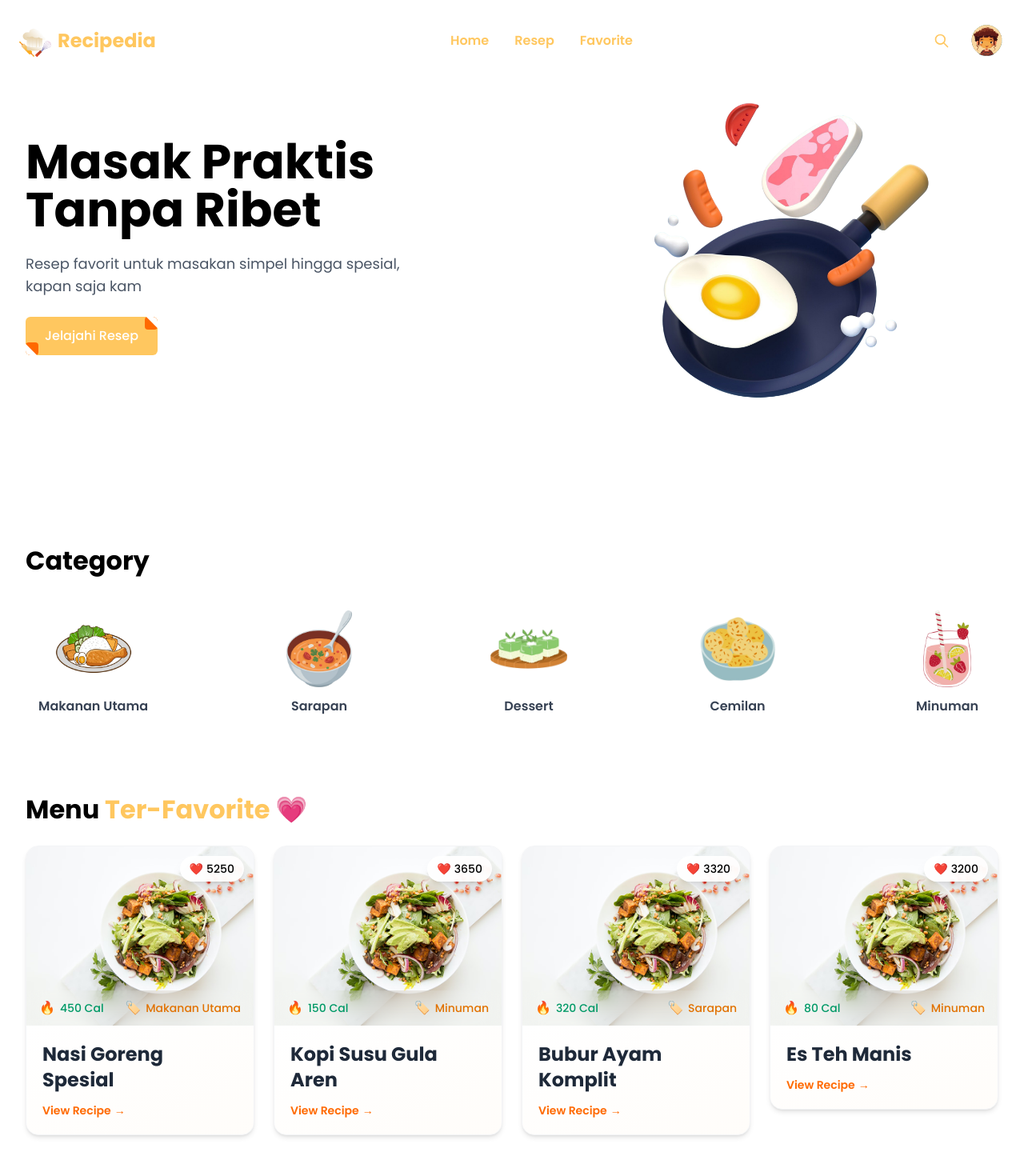
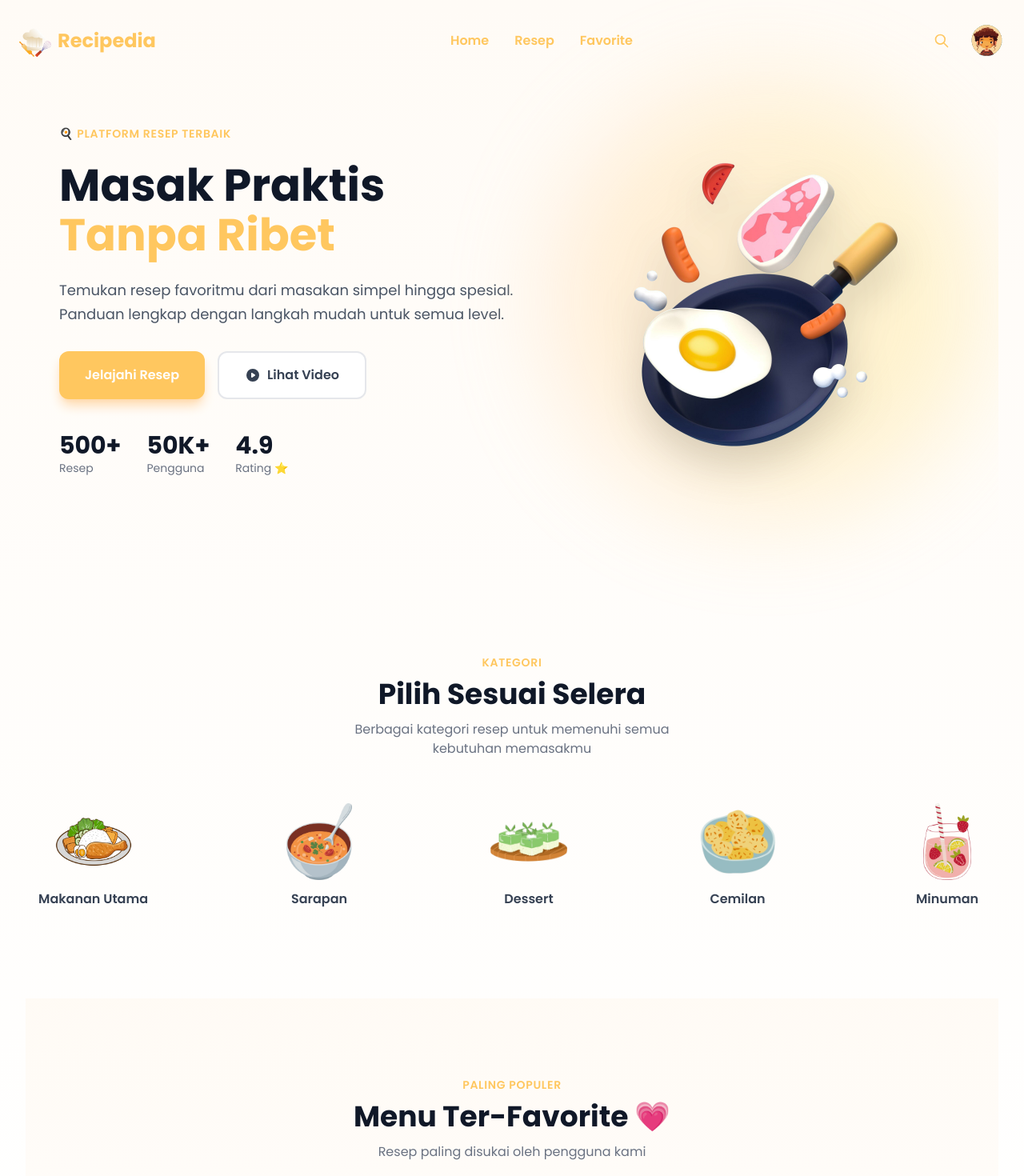
Before and after one commit to vskirani/Recipedia, a React (Vite) app: page / in a window 1280 px wide. Shown: the top 1470 px of the page at 80% size. Built offline with nearby package versions, Linux system fonts and the light colour scheme; a web font is replaced by a local one; what @midudev/tailwind-animations would draw is missing.

Commit message:
update view home page

```diff
--- a/package.json
+++ b/package.json
@@ -15,6 +15,7 @@
     "aos": "^2.3.4",
     "react": "^19.2.0",
     "react-dom": "^19.2.0",
+    "react-router-dom": "^7.11.0",
     "tailwindcss": "^4.1.18"
   },
   "devDependencies": {
--- a/src/App.jsx
+++ b/src/App.jsx
@@ -1,10 +1,11 @@
 import { useEffect } from 'react'
+import { BrowserRouter as Router, Routes, Route } from 'react-router-dom'
 import './index.css'
 import Navbar from './components/Navbar'
 import HomePage from './pages/HomePage'
+import DetailResep from './pages/DetailResep'
 import Footer from './components/Footer'
 
-// AOS - Animate On Scroll
 import AOS from 'aos'
 import 'aos/dist/aos.css'
 
@@ -13,17 +14,23 @@ function App() {
     AOS.init({
       duration: 800,
       easing: 'ease-in-out',
-      once: false, // animasi hanya jalan sekali
+      once: true,
     })
   }, [])
 
   return (
-    <div className="mx-auto max-w-7xl px-3 sm:px-4 md:px-6 lg:px-8 py-3 sm:py-4">
-      <Navbar />
-      <HomePage />
-      <Footer />
-    </div>
-
+    <Router>
+      <div className="min-h-screen bg-gradient-to-b from-orange-50/50 via-white to-orange-50/30">
+        <Navbar />
+        <div className="mx-auto max-w-7xl px-4 sm:px-6 lg:px-8">
+          <Routes>
+            <Route path="/" element={<HomePage />} />
+            <Route path="/resep/:id" element={<DetailResep />} />
+          </Routes>
+        </div>
+        <Footer />
+      </div>
+    </Router>
   )
 }
 
--- a/src/components/TestimonialSection.jsx
+++ b/src/components/TestimonialSection.jsx
@@ -12,7 +12,7 @@ export default function TestimonialSection() {
       </div>
 
       <div className="grid grid-cols-1 md:grid-cols-12 gap-6 items-start">
-        {/* Featured Card - Large */}
+
         <div className="md:col-span-5 bg-gradient-to-br from-primary/10 to-orange-50 rounded-3xl p-8 border border-primary/20 hover:shadow-2xl hover:-translate-y-2 transition-all duration-300 group">
           <div className="flex items-center gap-4 mb-6">
             <img
@@ -39,7 +39,7 @@ export default function TestimonialSection() {
           </div>
         </div>
 
-        {/* Right Side Cards */}
+
         <div className="md:col-span-7 flex flex-col gap-6">
           {testimonials.slice(1).map((item, index) => (
             <div
--- a/src/index.css
+++ b/src/index.css
@@ -11,8 +11,14 @@
   --font-family-pacifico: "Pacifico", cursive;
 }
 
+* {
+  scroll-behavior: smooth;
+}
+
 body {
   font-family: var(--font-family-poppins);
+  -webkit-font-smoothing: antialiased;
+  -moz-osx-font-smoothing: grayscale;
 }
 
 /* Hide scrollbar */
@@ -23,3 +29,21 @@ body {
 .scrollbar-hide::-webkit-scrollbar {
   display: none;  /* Chrome, Safari, Opera */
 }
+
+/* Custom scrollbar for body */
+::-webkit-scrollbar {
+  width: 8px;
+}
+
+::-webkit-scrollbar-track {
+  background: #f1f1f1;
+}
+
+::-webkit-scrollbar-thumb {
+  background: #FFC75F;
+  border-radius: 10px;
+}
+
+::-webkit-scrollbar-thumb:hover {
+  background: #e6a945;
+}
--- a/src/pages/HomePage.jsx
+++ b/src/pages/HomePage.jsx
@@ -6,92 +6,112 @@ import { products } from "../data/products";
 
 
 export default function HomePage() {
-  // Ambil 4 produk dengan likes terbanyak
+
   const popularProducts = [...products]
     .sort((a, b) => b.likes - a.likes)
     .slice(0, 4);
 
   return (
-    <main className="pt-8">
+    <main className="overflow-hidden">
       {/* HERO */}
-      <section className="flex flex-col-reverse lg:flex-row w-full items-center justify-between gap-8 lg:gap-x-14">
+      <section id="hero" className="min-h-[calc(100vh-80px)] flex flex-col-reverse lg:flex-row w-full items-center justify-center gap-8 lg:gap-x-14 pt-20 pb-12">
         {/* left content */}
-        <div className="flex flex-col gap-4 sm:gap-6 text-center lg:text-left" data-aos="flip-down">
-          <h1 className="text-3xl sm:text-4xl md:text-5xl lg:text-[60px] font-bold leading-tight lg:leading-none">
-            Masak Praktis Tanpa Ribet
+        <div className="flex flex-col gap-5 sm:gap-6 text-center lg:text-left max-w-xl" data-aos="fade-right">
+          <span className="text-primary font-semibold text-sm uppercase tracking-wider">🍳 Platform Resep Terbaik</span>
+          <h1 className="text-3xl sm:text-4xl md:text-5xl lg:text-[56px] font-bold leading-tight lg:leading-[1.1] text-gray-900">
+            Masak Praktis <br className="hidden lg:block" />
+            <span className="text-primary">Tanpa Ribet</span>
           </h1>
 
-          <p className="font-poppins text-base sm:text-lg text-gray-600 max-w-lg mx-auto lg:mx-0">
-            Resep favorit untuk masakan simpel hingga spesial, kapan saja kam
+          <p className="font-poppins text-base sm:text-lg text-gray-600 leading-relaxed">
+            Temukan resep favoritmu dari masakan simpel hingga spesial.
+            Panduan lengkap dengan langkah mudah untuk semua level.
           </p>
 
-          <button
-            className="relative inline-flex items-center px-6 py-3 overflow-hidden font-medium transition-all bg-primary rounded-md group w-fit mx-auto lg:mx-0"
-          >
-            <span
-              className="absolute top-0 right-0 inline-block w-4 h-4 transition-all duration-500 ease-in-out bg-orange-500 rounded group-hover:-mr-4 group-hover:-mt-4"
-            >
-              <span
-                className="absolute top-0 right-0 w-5 h-5 rotate-45 translate-x-1/2 -translate-y-1/2 bg-white"
-              ></span>
-            </span>
-            <span
-              className="absolute bottom-0 rotate-180 left-0 inline-block w-4 h-4 transition-all duration-500 ease-in-out bg-orange-500 rounded group-hover:-ml-4 group-hover:-mb-4"
-            >
-              <span
-                className="absolute top-0 right-0 w-5 h-5 rotate-45 translate-x-1/2 -translate-y-1/2 bg-white"
-              ></span>
-            </span>
-            <span
-              className="absolute bottom-0 left-0 w-full h-full transition-all duration-500 ease-in-out delay-200 -translate-x-full bg-orange-400 rounded-md group-hover:translate-x-0"
-            ></span>
-            <span
-              className="relative text-white transition-colors duration-200 ease-in-out group-hover:text-white"
-            >Jelajahi Resep</span>
-          </button>
+          <div className="flex flex-col sm:flex-row gap-4 mt-2 justify-center lg:justify-start">
+            <button className="px-8 py-4 bg-primary hover:bg-orange-400 text-white font-semibold rounded-xl shadow-lg shadow-orange-200 hover:shadow-xl hover:-translate-y-1 transition-all duration-300">
+              Jelajahi Resep
+            </button>
+            <button className="px-8 py-4 bg-white hover:bg-gray-50 text-gray-700 font-semibold rounded-xl border-2 border-gray-200 hover:border-primary hover:-translate-y-1 transition-all duration-300 flex items-center justify-center gap-2">
+              <svg className="w-5 h-5" fill="currentColor" viewBox="0 0 20 20">
+                <path fillRule="evenodd" d="M10 18a8 8 0 100-16 8 8 0 000 16zM9.555 7.168A1 1 0 008 8v4a1 1 0 001.555.832l3-2a1 1 0 000-1.664l-3-2z" clipRule="evenodd"/>
+              </svg>
+              Lihat Video
+            </button>
+          </div>
 
+          {/* Rating */}
+          <div className="flex gap-8 mt-4 justify-center lg:justify-start">
+            <div className="text-center lg:text-left">
+              <p className="text-2xl sm:text-3xl font-bold text-gray-900">500+</p>
+              <p className="text-sm text-gray-500">Resep</p>
+            </div>
+            <div className="text-center lg:text-left">
+              <p className="text-2xl sm:text-3xl font-bold text-gray-900">50K+</p>
+              <p className="text-sm text-gray-500">Pengguna</p>
+            </div>
+            <div className="text-center lg:text-left">
+              <p className="text-2xl sm:text-3xl font-bold text-gray-900">4.9</p>
+              <p className="text-sm text-gray-500">Rating ⭐</p>
+            </div>
+          </div>
         </div>
 
-        {/* right content */}
-        <img
-          src={foto1}
-          alt="Cooking Illustration"
-          className="w-48 sm:w-64 md:w-80 lg:w-[420px] xl:w-[520px] h-auto object-contain" data-aos="zoom-in"
-        />
+        <div className="relative" data-aos="fade-left">
+          <div className="absolute -inset-4 bg-gradient-to-r from-orange-200 to-amber-200 rounded-full blur-3xl opacity-40"></div>
+          <img
+            src={foto1}
+            alt="Cooking Illustration"
+            className="relative w-64 sm:w-80 md:w-96 lg:w-[450px] xl:w-[500px] h-auto object-contain drop-shadow-2xl"
+          />
+        </div>
       </section>
 
       {/* CATEGORY */}
-      <div className="flex flex-col mt-16 sm:mt-20 lg:mt-28" data-aos="fade-down">
-        <h2 className="font-poppins text-xl sm:text-2xl lg:text-[32px] font-bold mb-6">
-          Category
-        </h2>
+      <section id="category" className="py-16 sm:py-20 lg:py-24">
+        <div className="text-center mb-10" data-aos="fade-up">
+          <span className="text-primary font-semibold text-sm uppercase tracking-wider">Kategori</span>
+          <h2 className="text-2xl sm:text-3xl lg:text-4xl font-bold mt-2 text-gray-900">
+            Pilih Sesuai Selera
+          </h2>
+          <p className="text-gray-500 mt-3 max-w-md mx-auto">
+            Berbagai kategori resep untuk memenuhi semua kebutuhan memasakmu
+          </p>
+        </div>
         <CategoryList/>
-      </div>
+      </section>
 
       {/* POPULAR */}
-      <div className="mt-12 sm:mt-16 lg:mt-20" data-aos="fade-up">
+      <section id="menupopular" className="py-16 sm:py-20 lg:py-24 bg-gradient-to-b from-orange-50/50 to-white rounded-3xl -mx-4 sm:-mx-6 lg:-mx-8 px-4 sm:px-6 lg:px-8">
+        <div className="text-center mb-10" data-aos="fade-up">
+          <span className="text-primary font-semibold text-sm uppercase tracking-wider">Paling Populer</span>
+          <h2 className="text-2xl sm:text-3xl lg:text-4xl font-bold mt-2 text-gray-900">
+            Menu Ter-Favorite 💗
+          </h2>
+          <p className="text-gray-500 mt-3 max-w-md mx-auto">
+            Resep paling disukai oleh pengguna kami
+          </p>
+        </div>
 
-        <h2 className="font-family-poppins text-xl sm:text-2xl lg:text-[32px] font-bold">
-          Menu
-          <span className="text-primary ">  Ter-Favorite 💗</span>
-        </h2>
-
-
-        <div className="grid grid-cols-1 sm:grid-cols-2 lg:grid-cols-4 gap-4 sm:gap-6 mt-6">
+        <div className="grid grid-cols-1 sm:grid-cols-2 lg:grid-cols-4 gap-6">
           {popularProducts.map((item, index) => (
-            <div key={item.id} data-aos="fade-up" data-aos-delay={index * 150}>
+            <div key={item.id} data-aos="fade-up" data-aos-delay={index * 100}>
               <ProductCard item={item} />
             </div>
           ))}
         </div>
-      </div>
+
+        <div className="text-center mt-10" data-aos="fade-up">
+          <button className="px-8 py-3 bg-white hover:bg-primary text-primary hover:text-white font-semibold rounded-xl border-2 border-primary hover:-translate-y-1 transition-all duration-300">
+            Lihat Semua Resep →
+          </button>
+        </div>
+      </section>
 
       {/* TESTIMONIAL */}
-      <div className="mt-16 sm:mt-20 lg:mt-28" data-aos="fade-up">
+      <section id="testi" className="py-16 sm:py-20 lg:py-24">
         <TestimonialSection />
-      </div>
-
-
+      </section>
 
 
     </main>
```
Also changed, not shown: src/components/Footer.jsx (+12 -11 lines), 1 other file (tests, documents, lock files or other folders).
